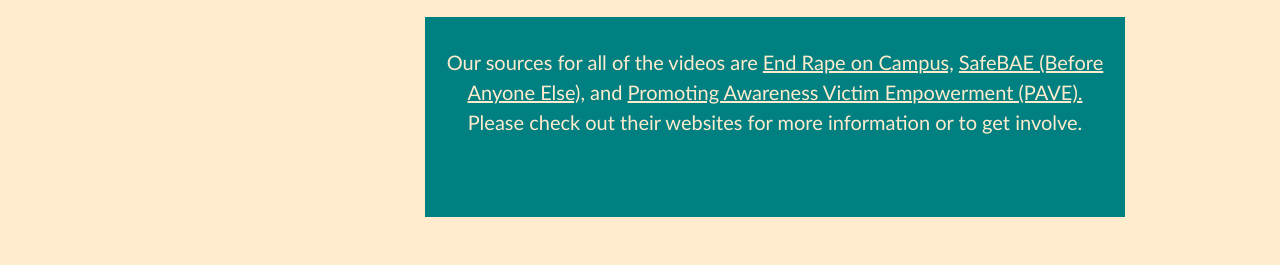
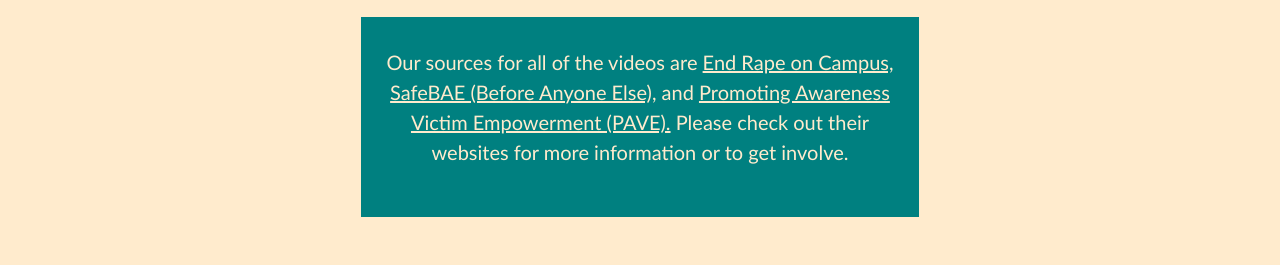
Before and after one commit to sinkyraj/sash, a plain HTML site: page video.html in a window 1280 px wide. Shown: the part 306-571 px from the top of the page. Drawn offline with nearby package versions, Linux system fonts and the light colour scheme; files that its build step writes are made by us from their sources.

```diff
--- a/assets/style.css
+++ b/assets/style.css
@@ -369,7 +369,7 @@ body {
 }
 
 .informationex {
-  margin-right: auto;
+  /* margin-right: auto; */
   padding: 20px;
   padding-top: 30px;
   min-height: 200px;
@@ -378,9 +378,11 @@ body {
   font-size: 20px;
   color: blanchedalmond;
   justify-content: center;
-  margin-bottom: 20px;
-  max-width: 700px;
-  margin-left: 270px;
+  justify-items: center;
+  /* margin-bottom: 20px; */
+  /* max-width: 700px; */
+  /* margin-left: 270px; */
+  max-width: 50%;
 }
 
 a.informationex:hover {
--- a/video.html
+++ b/video.html
@@ -57,7 +57,8 @@
       </article>
     </section>
 
-    <div class="row">
+    <center>
+    <div class="row" >
       <div class="col align-self-center">
         <div class="informationex">
         <p>Our sources for all of the videos are <a href="https://www.endrapeoncampus.org" style="color:blanchedalmond;" target="_blank">End Rape on Campus,</a> <a href="https://www.safebae.org" style="color:blanchedalmond;" target="_blank">SafeBAE (Before Anyone Else),</a> and <a href="https://www.shatteringthesilence.org" style="color:blanchedalmond;" target="_blank">Promoting Awareness Victim Empowerment (PAVE).</a> Please check out their websites for more information or to get involve.</p>
@@ -65,6 +66,8 @@
         </div>
       </div>
     </div>
+  </center>
+
       <!--Rape culture video-->
       <div class="row">
         <div class="col align-self-center">
```
